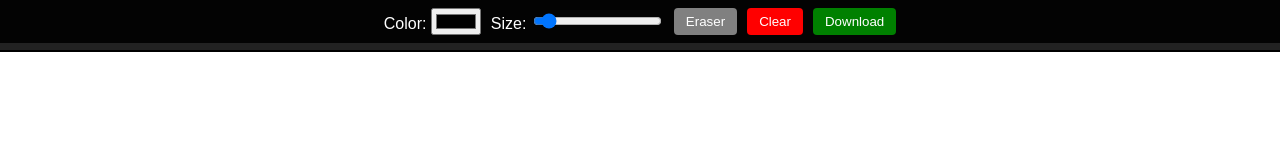
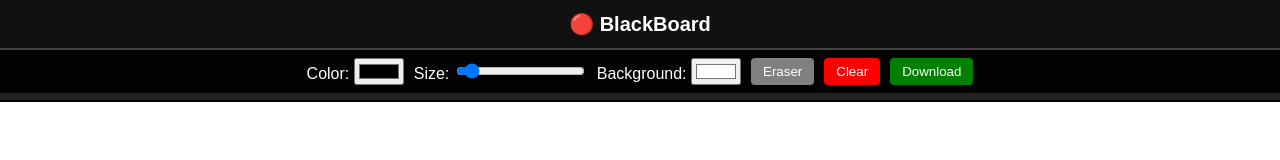
Before and after one commit to hematics43/LiveBoard, a plain HTML site: page index.html in a window 1280 px wide. Both pictures are taken after a click on the button "Clear". Drawn offline with Linux system fonts and the light colour scheme; no server answers.

Commit message:
Update index.html

```diff
--- a/index.html
+++ b/index.html
@@ -2,21 +2,27 @@
 <html lang="en">
 <head>
   <meta charset="UTF-8">
-  <title>Firebase Live Blackboard</title>
+  <title>🔴 BlackBoard</title>
   <meta name="viewport" content="width=device-width, initial-scale=1.0, user-scalable=no">
   <style>
     body { margin: 0; background: #222; color: white; font-family: Arial, sans-serif; overflow: hidden; }
+    #header {
+      position: fixed; top: 0; left: 0; right: 0;
+      background: #111; color: #fff;
+      text-align: center; font-size: 20px; font-weight: bold;
+      padding: 12px; z-index: 20; border-bottom: 2px solid #444;
+    }
     #toolbar {
-      position: fixed; top: 0; left: 0; right: 0;
+      position: fixed; top: 50px; left: 0; right: 0;
       background: rgba(0,0,0,0.9); padding: 8px;
       display: flex; justify-content: center; align-items: center;
       gap: 10px; z-index: 10; flex-wrap: wrap;
     }
     canvas {
-      position: absolute; top: 50px; left: 0; right: 0; bottom: 0;
-      background: #fff; border-top: 2px solid #000;
-      touch-action: none; /* Prevent scrolling while drawing */
-      width: 100vw; height: calc(100vh - 50px); /* Auto fit to device */
+      position: absolute; top: 100px; left: 0; right: 0; bottom: 0;
+      border-top: 2px solid #000;
+      touch-action: none;
+      width: 100vw; height: calc(100vh - 100px); /* auto fit */
     }
     button {
       padding: 6px 12px; border: none; border-radius: 4px; cursor: pointer;
@@ -27,15 +33,20 @@
   </style>
 </head>
 <body>
+  <!-- Heading -->
+  <div id="header">🔴 BlackBoard</div>
+
   <!-- Toolbar -->
   <div id="toolbar">
     <label>Color: <input type="color" id="colorPicker" value="#000000"></label>
     <label>Size: <input type="range" id="sizePicker" min="1" max="30" value="3"></label>
+    <label>Background: <input type="color" id="bgColorPicker" value="#ffffff"></label>
     <button id="eraserBtn">Eraser</button>
     <button id="clearBtn">Clear</button>
     <button id="downloadBtn">Download</button>
   </div>
 
+  <!-- Canvas -->
   <canvas id="board"></canvas>
 
   <!-- Firebase SDK -->
@@ -43,7 +54,7 @@
   <script src="https://www.gstatic.com/firebasejs/9.22.2/firebase-database-compat.js"></script>
 
   <script>
-    // ✅ Your Firebase config
+    // ✅ Firebase config
     const firebaseConfig = {
       apiKey: "AIzaSyCIDLsM2YKD2Uw5C_v-n97P5wz4eSUfO_M",
       authDomain: "liveboard-fb357.firebaseapp.com",
@@ -62,6 +73,7 @@
 
     const colorPicker = document.getElementById("colorPicker");
     const sizePicker = document.getElementById("sizePicker");
+    const bgColorPicker = document.getElementById("bgColorPicker");
     const clearBtn = document.getElementById("clearBtn");
     const eraserBtn = document.getElementById("eraserBtn");
     const downloadBtn = document.getElementById("downloadBtn");
@@ -71,14 +83,16 @@
     let brushColor = colorPicker.value;
     let brushSize = sizePicker.value;
     let erasing = false;
+    let currentBgColor = "#ffffff";
+    let linesCache = []; // local cache of all strokes
 
-    // 🔹 Resize canvas to always fit device
+    // 🔹 Resize canvas and redraw everything
     function resizeCanvas() {
       canvas.width = window.innerWidth;
-      canvas.height = window.innerHeight - 50; // subtract toolbar
+      canvas.height = window.innerHeight - 100; // header + toolbar
+      redrawAll();
     }
     window.addEventListener("resize", resizeCanvas);
-    resizeCanvas();
 
     // 🔹 Draw a line
     function drawLine(x1, y1, x2, y2, color, size) {
@@ -90,6 +104,20 @@
       ctx.lineTo(x2, y2);
       ctx.stroke();
     }
+
+    // 🔹 Redraw everything (background + lines)
+    function redrawAll() {
+      // Fill background
+      ctx.fillStyle = currentBgColor;
+      ctx.fillRect(0, 0, canvas.width, canvas.height);
+      // Redraw all lines
+      linesCache.forEach(line => {
+        drawLine(line.x1, line.y1, line.x2, line.y2, line.color, line.size);
+      });
+    }
+
+    // First load
+    resizeCanvas();
 
     // 🔹 Mouse events
     canvas.addEventListener("mousedown", (e) => {
@@ -122,28 +150,32 @@
     });
     canvas.addEventListener("touchend", () => drawing = false);
 
-    // 🔹 Draw + Save
+    // 🔹 Draw + Save to Firebase
     function drawAndSave(x, y) {
-      const color = erasing ? "#ffffff" : brushColor;
-      drawLine(lastX, lastY, x, y, color, brushSize);
-      db.ref("blackboard").push({ x1: lastX, y1: lastY, x2: x, y2: y, color, size: brushSize });
+      const color = erasing ? currentBgColor : brushColor;
+      const line = { x1: lastX, y1: lastY, x2: x, y2: y, color, size: brushSize };
+      drawLine(line.x1, line.y1, line.x2, line.y2, line.color, line.size);
+      db.ref("blackboard/lines").push(line);
       [lastX, lastY] = [x, y];
     }
 
-    // 🔹 Load new strokes from Firebase
-    db.ref("blackboard").on("child_added", (snapshot) => {
+    // 🔹 Sync lines
+    db.ref("blackboard/lines").on("child_added", (snapshot) => {
       const line = snapshot.val();
+      linesCache.push(line);
       drawLine(line.x1, line.y1, line.x2, line.y2, line.color, line.size);
     });
 
     // 🔹 Clear board
     clearBtn.addEventListener("click", () => {
-      ctx.clearRect(0, 0, canvas.width, canvas.height);
       db.ref("blackboard").remove();
+      db.ref("background").set(currentBgColor);
     });
-    db.ref("blackboard").on("value", (snapshot) => {
+
+    db.ref("blackboard/lines").on("value", (snapshot) => {
       if (!snapshot.exists()) {
-        ctx.clearRect(0, 0, canvas.width, canvas.height);
+        linesCache = [];
+        redrawAll();
       }
     });
 
@@ -155,11 +187,26 @@
       eraserBtn.style.background = erasing ? "orange" : "gray";
     });
 
-    // 🔹 Download canvas
+    // 🔹 Background color
+    bgColorPicker.addEventListener("input", () => {
+      currentBgColor = bgColorPicker.value;
+      db.ref("background").set(currentBgColor);
+      redrawAll();
+    });
+
+    db.ref("background").on("value", (snapshot) => {
+      if (snapshot.exists()) {
+        currentBgColor = snapshot.val();
+        bgColorPicker.value = currentBgColor;
+        redrawAll();
+      }
+    });
+
+    // 🔹 Download
     downloadBtn.addEventListener("click", () => {
       const link = document.createElement("a");
       link.download = "blackboard.png";
-      link.href = canvas.toDataURL();
+      link.href = canvas.toDataURL("image/png");
       link.click();
     });
   </script>
```
